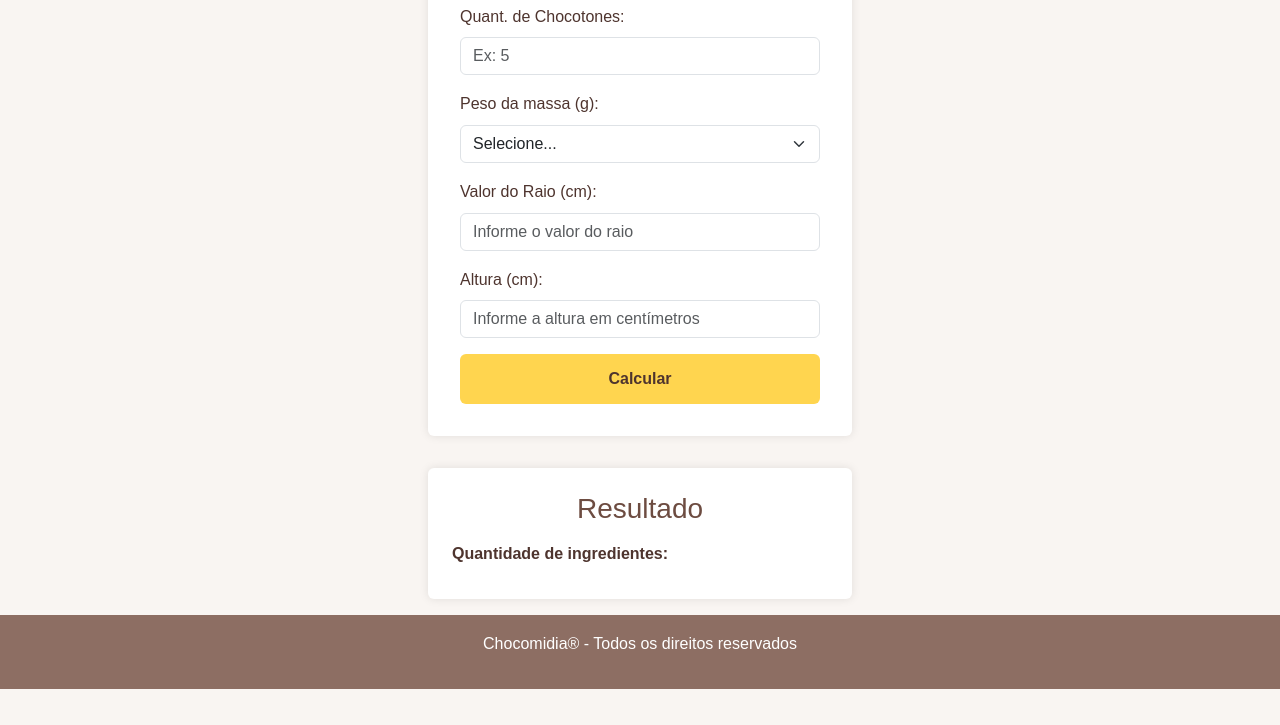
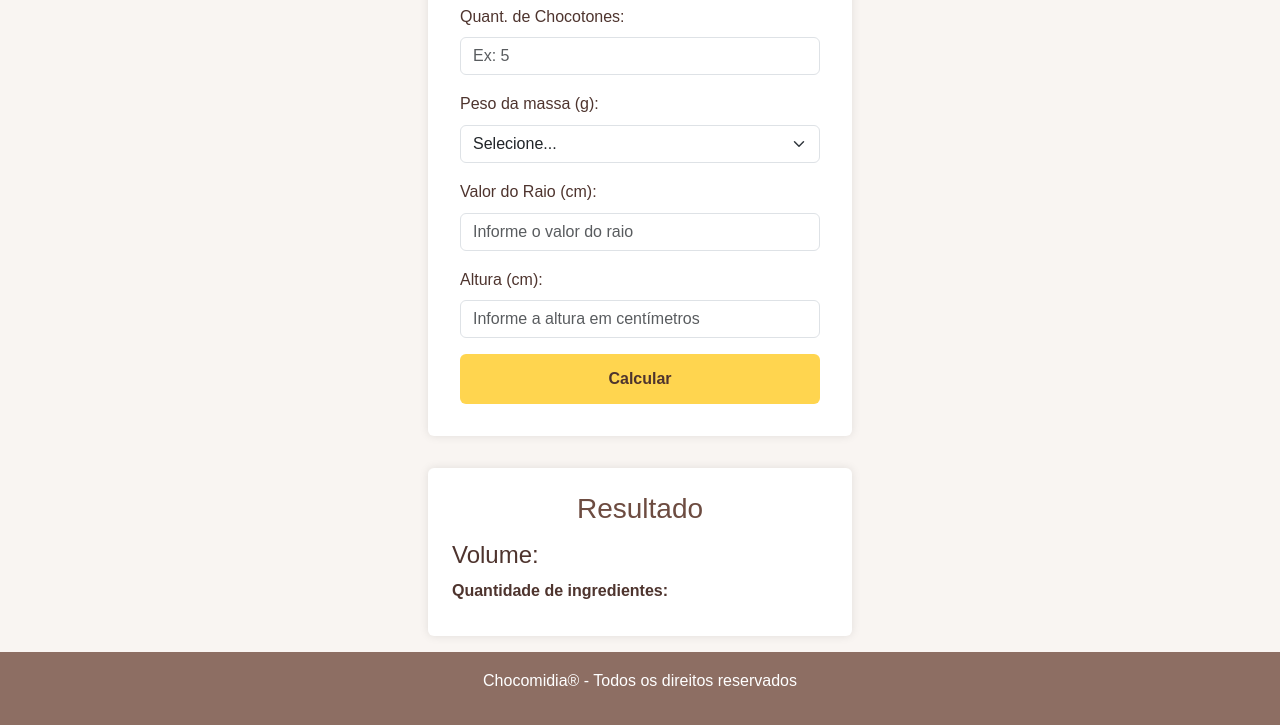
Before and after one commit to ViniB22/Chocomidia, a website built with Vite: page index.html in a window 1280 px wide. Shown: the part 189-914 px from the top of the page. Before the commit the page ends 878 px from the top, so only its background shows below. Built offline with nearby package versions, Linux system fonts and the light colour scheme.

Commit message:
Update index.html

```diff
--- a/index.html
+++ b/index.html
@@ -100,6 +100,9 @@
 
     <section class="resultado mt-4">
       <h3>Resultado</h3>
+      <h4>Volume:</h4>
+      <div id="volume">
+      </div>
       <div class="resultado-item">
         <span>Quantidade de ingredientes:</span>
         <strong id="qtd-ingredientes"></strong>
```
